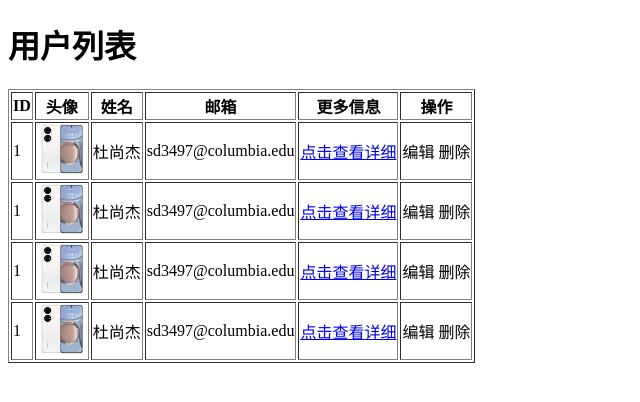
After one commit to aJay0422/front-end-study-notebook, a Flask app: page /user/list in a window 1280 px wide. The commit adds this page. Shown: the top 402 px of the page, without its empty margins (0-640 px from the left). Run offline with Flask 2, Linux system fonts and the light colour scheme.

Commit message:
update day01 (unfinished)

```diff
--- /dev/null
+++ b/day1/templates/user_list.html
@@ -0,0 +1,85 @@
+<!DOCTYPE html>
+<html lang="en">
+<head>
+    <meta charset="UTF-8">
+    <title>Title</title>
+</head>
+<body>
+    <h1>用户列表</h1>
+    <table border="1">
+        <thead>
+            <tr>
+                <th>ID</th>
+                <th>头像</th>
+                <th>姓名</th>
+                <th>邮箱</th>
+                <th>更多信息</th>
+                <th>操作</th>
+            </tr>
+        </thead>
+
+        <tbody>
+            <tr>
+                <td>1</td>
+                <td>
+                    <img src="/static/a1.jpeg" alt="" style="height: 50px">
+                </td>
+                <td>杜尚杰</td>
+                <td>sd3497@columbia.edu</td>
+                <td>
+                    <a href="https://m.vmall.com/product/10086804306044.html#2601010304004" target="_blank">点击查看详细</a>
+                </td>
+                <td>
+                    编辑
+                    删除
+                </td>
+            </tr>
+            <tr>
+                <td>1</td>
+                <td>
+                    <img src="/static/a1.jpeg" alt="" style="height: 50px">
+                </td>
+                <td>杜尚杰</td>
+                <td>sd3497@columbia.edu</td>
+                <td>
+                    <a href="https://m.vmall.com/product/10086804306044.html#2601010304004" target="_blank">点击查看详细</a>
+                </td>
+                <td>
+                    编辑
+                    删除
+                </td>
+            </tr>
+            <tr>
+                <td>1</td>
+                <td>
+                    <img src="/static/a1.jpeg" alt="" style="height: 50px">
+                </td>
+                <td>杜尚杰</td>
+                <td>sd3497@columbia.edu</td>
+                <td>
+                    <a href="https://m.vmall.com/product/10086804306044.html#2601010304004" target="_blank">点击查看详细</a>
+                </td>
+                <td>
+                    编辑
+                    删除
+                </td>
+            </tr>
+            <tr>
+                <td>1</td>
+                <td>
+                    <img src="/static/a1.jpeg" alt="" style="height: 50px">
+                </td>
+                <td>杜尚杰</td>
+                <td>sd3497@columbia.edu</td>
+                <td>
+                    <a href="https://m.vmall.com/product/10086804306044.html#2601010304004" target="_blank">点击查看详细</a>
+                </td>
+                <td>
+                    编辑
+                    删除
+                </td>
+            </tr>
+        </tbody>
+    </table>
+</body>
+</html>
--- a/day1/web.py
+++ b/day1/web.py
@@ -15,5 +15,13 @@ def index():
 def get_news():
     return render_template("get_news.html")
 
+@app.route("/goods/list")
+def goods_list():
+    return render_template("goods_list.html")
+
+@app.route("/user/list")
+def user_list():
+    return render_template("user_list.html")
+
 if __name__ == "__main__":
     app.run()
```
Also changed, not shown: day1/templates/goods_list.html (added, +22 -0 lines), day1/templates/index.html (+30 -2 lines), day1/static/a1.jpeg (added), day1/static/a2.jpeg (added), day1/static/a3.jpeg (added).
